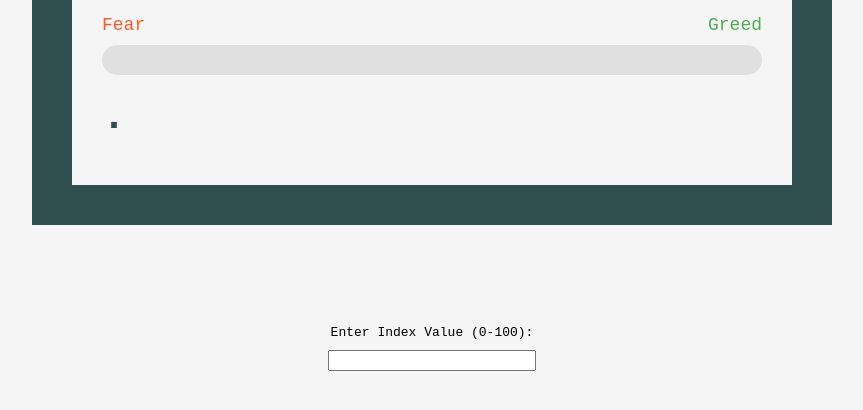
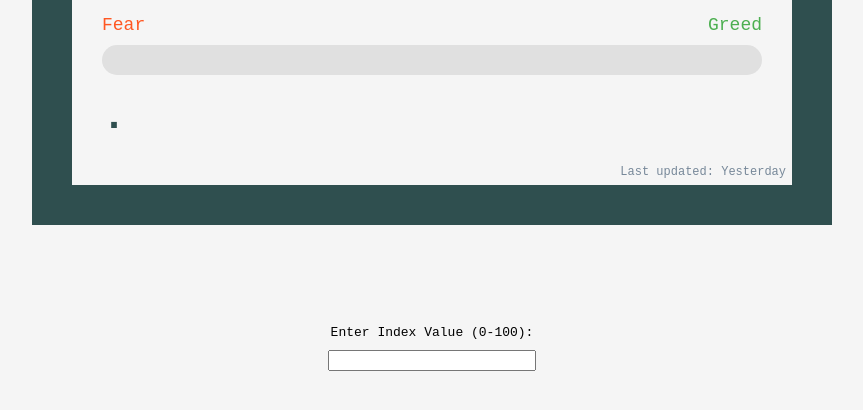
Before and after one commit to ayansome1/crypto-greed-fear-index, a plain HTML site: page index.html in a window 1280 px wide. Shown: the part 148-558 px from the top of the page, without its empty margins (208-1071 px from the left). Drawn offline with Linux system fonts and the light colour scheme.

Commit message:
update css

```diff
--- a/index.html
+++ b/index.html
@@ -21,6 +21,7 @@
         <div class="index-number-container">
           <span class="index-number">.</span>
         </div>
+        <div class="footer">Last updated: Yesterday</div>
       </div>
 
       <div class="input-parent">
@@ -30,7 +31,7 @@
           id="index-value"
           min="0"
           max="100"
-          style="width: 200px;"
+          style="width: 200px"
         />
       </div>
     </div>
--- a/src/styles.css
+++ b/src/styles.css
@@ -72,7 +72,16 @@ label {
 }
 
 .sub-container {
+  position: relative;
   border: 40px solid darkslategray;
   padding: 30px;
   padding-bottom: 110px;
 }
+
+.footer {
+  font-size: 12px;
+  position: absolute;
+  bottom: 6px;
+  right: 6px;
+  color: lightslategray;
+}
```
